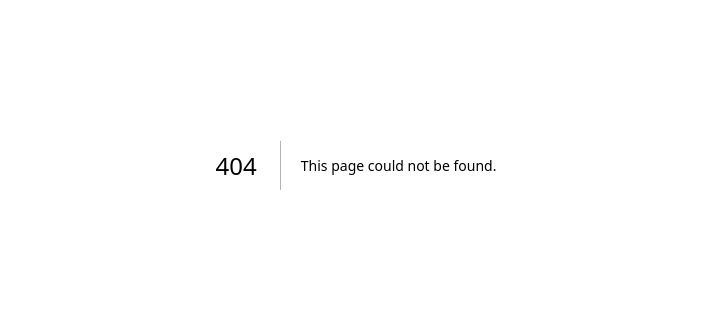
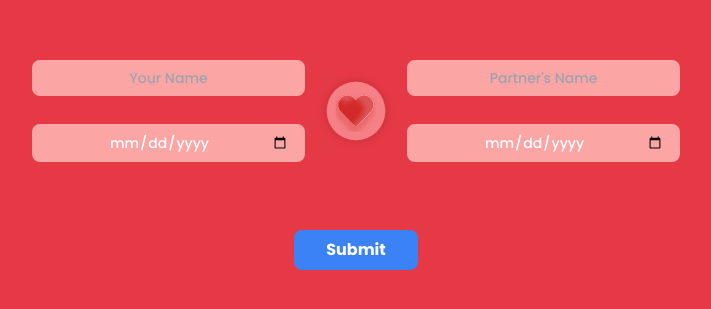
Before and after one commit to adithyanajay/HEART_WINK, a Next.js app: page /cosmic in a window 1280 px wide. Before the commit this address had no page. Shown: the part 235-544 px from the top of the page, without its empty margins (284-995 px from the left). Built offline with nearby package versions, Linux system fonts and the light colour scheme.

Commit message:
cosmic input field added

```diff
--- a/app/_assets/index.js
+++ b/app/_assets/index.js
@@ -3,4 +3,5 @@ import double_heart_middle from "./double-heart-middle.svg";
 import heart_middle from "./heart-middle.svg";
 import heart_right from "./heart-right.svg";
 import logo from "./logo.svg";
-export { logo, double_heart_left, double_heart_middle, heart_middle, heart_right };
+import RoundHeart from "./roundHeart.svg"
+export { logo, double_heart_left, double_heart_middle, heart_middle, heart_right, RoundHeart };
--- a/app/_components/Features.tsx
+++ b/app/_components/Features.tsx
@@ -12,9 +12,9 @@ function Features() {
             <Image src={heart_middle} alt="logo" className="w-full" />
         </div>
         <div className="cards w-full flex flex-col items-end h-full space-y-4 gap-10">
-    <CardFeatures title="cosmic chemistry" sub_text="adskjf" route="Enter names and birthdays to check compatibility." />
-    <CardFeatures title="SECRET CRUSH DETECTOR" sub_text="adskjf" route="Curious about your friend’s crush." />
-    <CardFeatures title="MIRROR MATCH" sub_text="adskjf" route="Upload photos and AI will magically analyze similarity score." />
+    <CardFeatures title="cosmic chemistry" sub_text="adskjf" route="cosmic" />
+    <CardFeatures title="cosmic chemistry" sub_text="adskjf" route="comsmic" />
+    <CardFeatures title="cosmic chemistry" sub_text="adskjf" route="comsmic" />
 </div>
 
 
--- /dev/null
+++ b/app/api/cosmic/route.ts
@@ -0,0 +1,13 @@
+import { NextResponse } from "next/server";
+import getZodiacSignFromDate from "../../libs/zodiac.js"
+
+export const POST = async (request: Request) => {
+    try{
+        const {yourName, yourDOB, partnerName, partnerDOB} = await request.json();
+        const user_zodiac = await getZodiacSignFromDate(yourDOB);
+        const partner_zodiac = await getZodiacSignFromDate(partnerDOB);
+        return new NextResponse(JSON.stringify({ user: user_zodiac, partner: partner_zodiac}), { status: 201});
+    }catch (error:any){
+        return new NextResponse(error.message)
+    }
+}
--- /dev/null
+++ b/app/cosmic/page.tsx
@@ -0,0 +1,122 @@
+// components/LoveTrackerForm.tsx
+'use client';
+
+import { useState } from 'react';
+import React from 'react';
+import { RoundHeart } from '../_assets'; // Ensure this path is correct
+import Image from 'next/image';
+
+interface FormData {
+    yourName: string;
+    yourDOB: string;
+    partnerName: string;
+    partnerDOB: string;
+}
+
+function Page() { // Change 'page' to 'Page'
+    const [formData, setFormData] = useState<FormData>({
+        yourName: '',
+        yourDOB: '',
+        partnerName: '',
+        partnerDOB: ''
+    });
+
+    const handleChange = (e: React.ChangeEvent<HTMLInputElement>) => {
+        const { name, value } = e.target;
+        setFormData((prevData) => ({
+            ...prevData,
+            [name]: value,
+        }));
+    };
+
+    const handleSubmit = async (e: React.FormEvent<HTMLFormElement>) => {
+        e.preventDefault();
+        try {
+            const response = await fetch("/api/cosmic", {
+                method: "POST",
+                headers: {
+                    "Content-Type": "application/json",
+                },
+                body: JSON.stringify(formData),
+            });
+
+            if (!response.ok) {
+                throw new Error("Network response was not ok");
+            }
+            const data = await response.json();
+            console.log('Success:', data);
+
+            // Reset form after successful submission
+            setFormData({
+                yourName: "",
+                yourDOB: "",
+                partnerName: "",
+                partnerDOB: "",
+            });
+        } catch (error) {
+            console.error("Error:", error);
+        }
+    };
+
+    return (
+        <div className="cosmic flex justify-center items-center h-screen">
+            <form className="shadow-gray-700/30 w-10/12 md:w-full max-w-2xl m-auto min-h-40 bg-red_main" onSubmit={handleSubmit}>
+                <div className="flex flex-col md:flex-row justify-center">
+                    <div className="left flex flex-col justify-center items-center">
+                        <input
+                            type="text"
+                            name="yourName"
+                            placeholder="Your Name"
+                            className="bg-red-300 text-white text-center py-2 px-4 rounded-lg focus:outline-none text-sm mb-7 w-11/12"
+                            value={formData.yourName}
+                            onChange={handleChange}
+                            required
+                        />
+                        <input
+                            type="date"
+                            name="yourDOB"
+                            placeholder="Date of Birth"
+                            className="bg-red-300 text-white text-center py-2 px-4 rounded-lg focus:outline-none mb-7 w-11/12 text-sm"
+                            value={formData.yourDOB}
+                            onChange={handleChange}
+                            required
+                        />
+                    </div>
+                    <div className="divider w-20 m-auto mb-10">
+                        <Image src={RoundHeart} alt="divider" className="w-full" />
+                    </div>
+                    <div className="right flex flex-col justify-center items-center">
+                        <input
+                            type="text"
+                            name="partnerName"
+                            placeholder="Partner's Name"
+                            className="bg-red-300 text-white text-center py-2 px-4 rounded-lg focus:outline-none mb-7 w-11/12 text-sm"
+                            value={formData.partnerName}
+                            onChange={handleChange}
+                            required
+                        />
+                        <input
+                            type="date"
+                            name="partnerDOB"
+                            placeholder="Partner's Date of Birth"
+                            className="bg-red-300 text-white text-center py-2 px-4 rounded-lg focus:outline-none mb-7 w-11/12 text-sm"
+                            value={formData.partnerDOB}
+                            onChange={handleChange}
+                            required
+                        />
+                    </div>
+                </div>
+                <div className="flex justify-center mt-10">
+                    <button
+                        type="submit" // Ensure the button type is set to "submit"
+                        className="bg-blue-500 text-white font-semibold py-2 px-8 rounded-lg hover:bg-blue-600 transition"
+                    >
+                        Submit
+                    </button>
+                </div>
+            </form>
+        </div>
+    );
+};
+
+export default Page; // Change 'page' to 'Page'
--- a/app/layout.tsx
+++ b/app/layout.tsx
@@ -34,7 +34,7 @@ export default function RootLayout({
   return (
     <html lang="en">
       <body
-        className={`${poppins.className} antialiased`}
+        className={`${poppins.className} antialiased bg-red_main`}
       >
         {children}
       </body>
--- /dev/null
+++ b/app/libs/zodiac.js
@@ -0,0 +1,23 @@
+function getZodiacSignFromDate(dob) {
+    // Split the date string by "-" to get day, month, and year
+    const [year, month, day] = dob.split("-").map(Number); // Convert strings to numbers
+
+    return getZodiacSign(day, month);
+  }
+
+  function getZodiacSign(day, month) {
+    if ((month === 3 && day >= 21) || (month === 4 && day <= 19)) return "Aries";
+    if ((month === 4 && day >= 20) || (month === 5 && day <= 20)) return "Taurus";
+    if ((month === 5 && day >= 21) || (month === 6 && day <= 20)) return "Gemini";
+    if ((month === 6 && day >= 21) || (month === 7 && day <= 22)) return "Cancer";
+    if ((month === 7 && day >= 23) || (month === 8 && day <= 22)) return "Leo";
+    if ((month === 8 && day >= 23) || (month === 9 && day <= 22)) return "Virgo";
+    if ((month === 9 && day >= 23) || (month === 10 && day <= 22)) return "Libra";
+    if ((month === 10 && day >= 23) || (month === 11 && day <= 21)) return "Scorpio";
+    if ((month === 11 && day >= 22) || (month === 12 && day <= 21)) return "Sagittarius";
+    if ((month === 12 && day >= 22) || (month === 1 && day <= 19)) return "Capricorn";
+    if ((month === 1 && day >= 20) || (month === 2 && day <= 18)) return "Aquarius";
+    if ((month === 2 && day >= 19) || (month === 3 && day <= 20)) return "Pisces";
+  }
+
+  export default getZodiacSignFromDate;
```
Also changed, not shown: app/_assets/roundHeart.svg (added).
